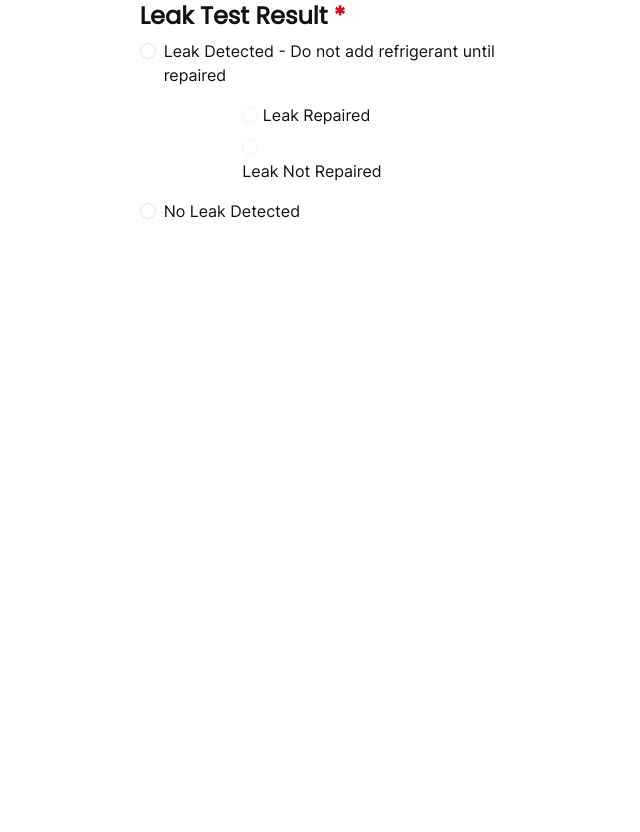
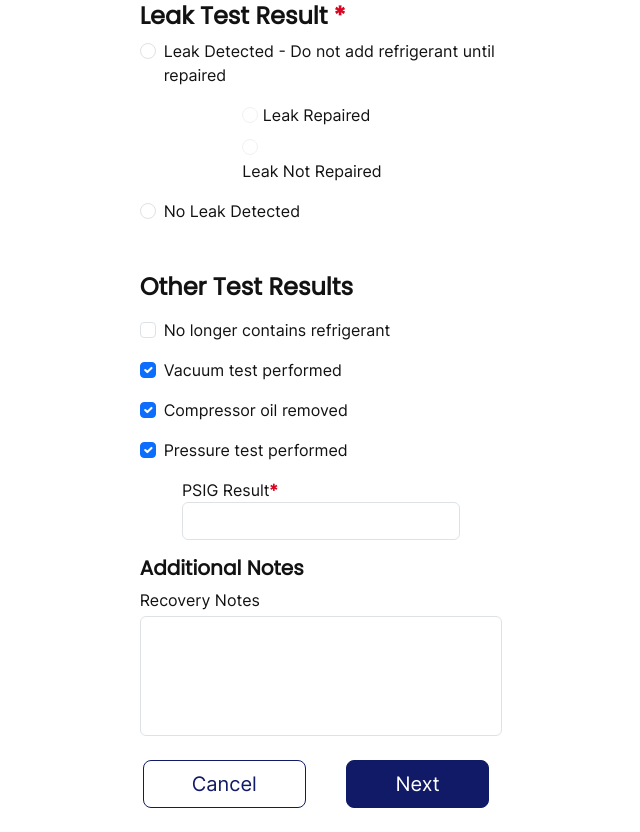
Before and after one commit to Christopher-DSA/Week2TempRefit, a Flask app: template templates/recovery/recovery-ods-sheet.html in a window 1280 px wide, after a click that opens the changed part. Shown: the part 396-1228 px from the top of the page, without its empty margins (319-959 px from the left). Before the commit the page ends 615 px from the top, so only its background shows below. Run offline with Flask 3, Linux system fonts and the light colour scheme; the template is opened without the code that fills it, so the values that code supplies are empty.

Commit message:
finish Tab 2 recovery ODS sheet

```diff
--- a/templates/recovery/recovery-ods-sheet.html
+++ b/templates/recovery/recovery-ods-sheet.html
@@ -366,6 +366,70 @@
                   <label class="form-check-label">No Leak Detected</label>
                 </div>
 
+                <div class="mt-5">
+                  <h4>Other Test Results</h4>
+
+                  <div class="form-check mt-3">
+                    <input class="form-check-input" type="checkbox" value="" id="flexCheckDefault">
+                    <label class="form-check-label" for="flexCheckDefault">
+                      No longer contains refrigerant
+                    </label>
+                  </div>
+
+                  <div class="mb-3"></div>
+
+                  <div class="form-check">
+                    <input class="form-check-input" type="checkbox" value="" id="flexCheckChecked" checked>
+                    <label class="form-check-label" for="flexCheckChecked">
+                      Vacuum test performed
+                    </label>
+                  </div>
+
+                  <div class="mb-3"></div>
+
+                  <div class="form-check">
+                    <input class="form-check-input" type="checkbox" value="" id="flexCheckChecked" checked>
+                    <label class="form-check-label" for="flexCheckChecked">
+                      Compressor oil removed
+                    </label>
+                  </div>
+
+
+                  <div class="mb-3"></div>
+
+                  <div class="form-check">
+                    <input class="form-check-input" type="checkbox" value="" id="flexCheckChecked" checked>
+                    <label class="form-check-label" for="flexCheckChecked">
+                      Pressure test performed
+                    </label>
+                  </div>
+
+                  <div class="container mt-3">
+                    <div class="row justify-content-center">
+                      <div class="col-10">
+                        <label>PSIG Result<span class="text-danger fw-bold">*</span></label>
+                        <input type="text" class="form-control">
+                      </div>
+                    </div>
+                  </div>
+
+                  <div class="form-floating mt-3">
+                    <h5>Additional Notes</h5>
+                    <p class="mb-1">Recovery Notes</p>
+                    <textarea class="form-control" style="height: 120px; resize: none; word-wrap: break-word;"></textarea>
+                  </div>
+
+                  <div class="row mt-4">
+                    <div class="col-6 d-flex justify-content-center">
+                      <button type="cancel" class="btn btn-lg btn-outline-primary py-2 px-5">Cancel</button>
+                    </div>
+                    <div class="col-6 d-flex justify-content-center">
+                      <button type="submit" class="btn btn-lg btn-primary py-2 px-5">Next</button>
+                    </div>
+                  </div>
+
+                </div>
+
               </div>
               <!-- End: Tab 2 -->
 
```
